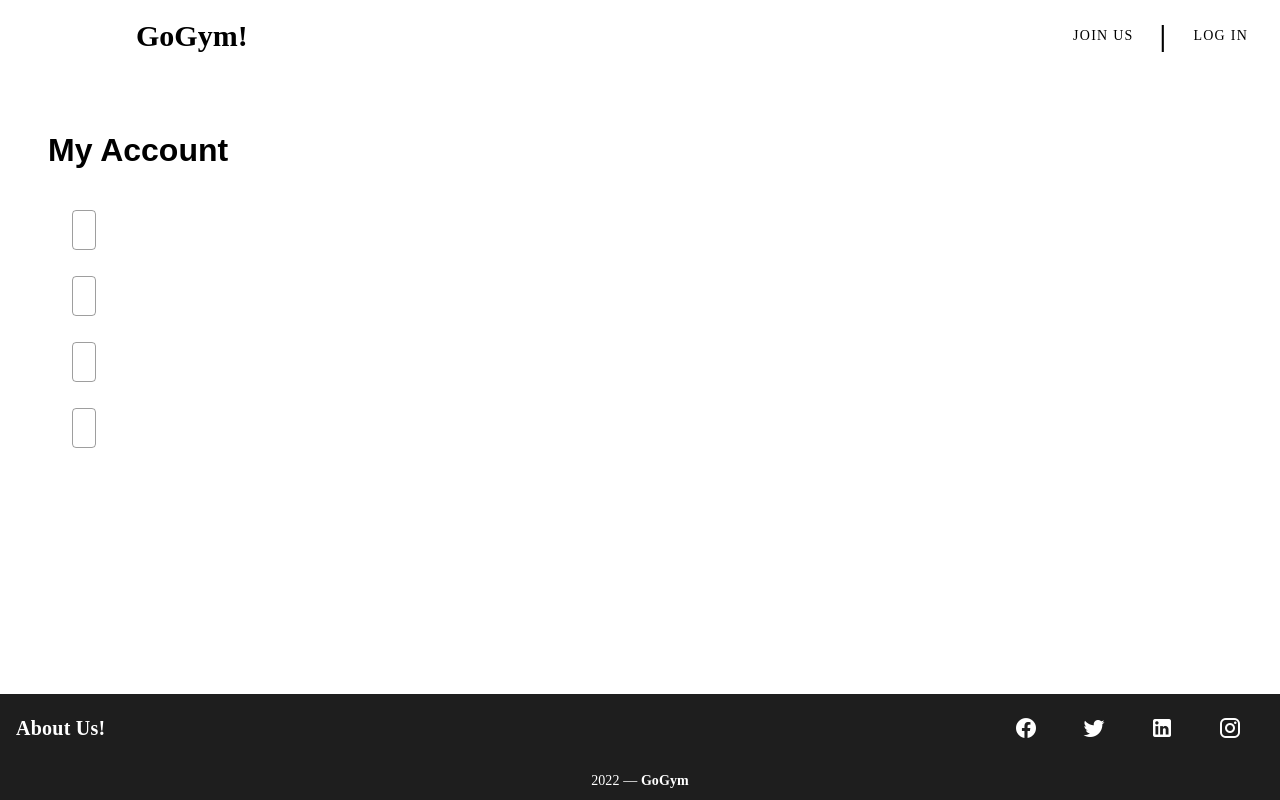
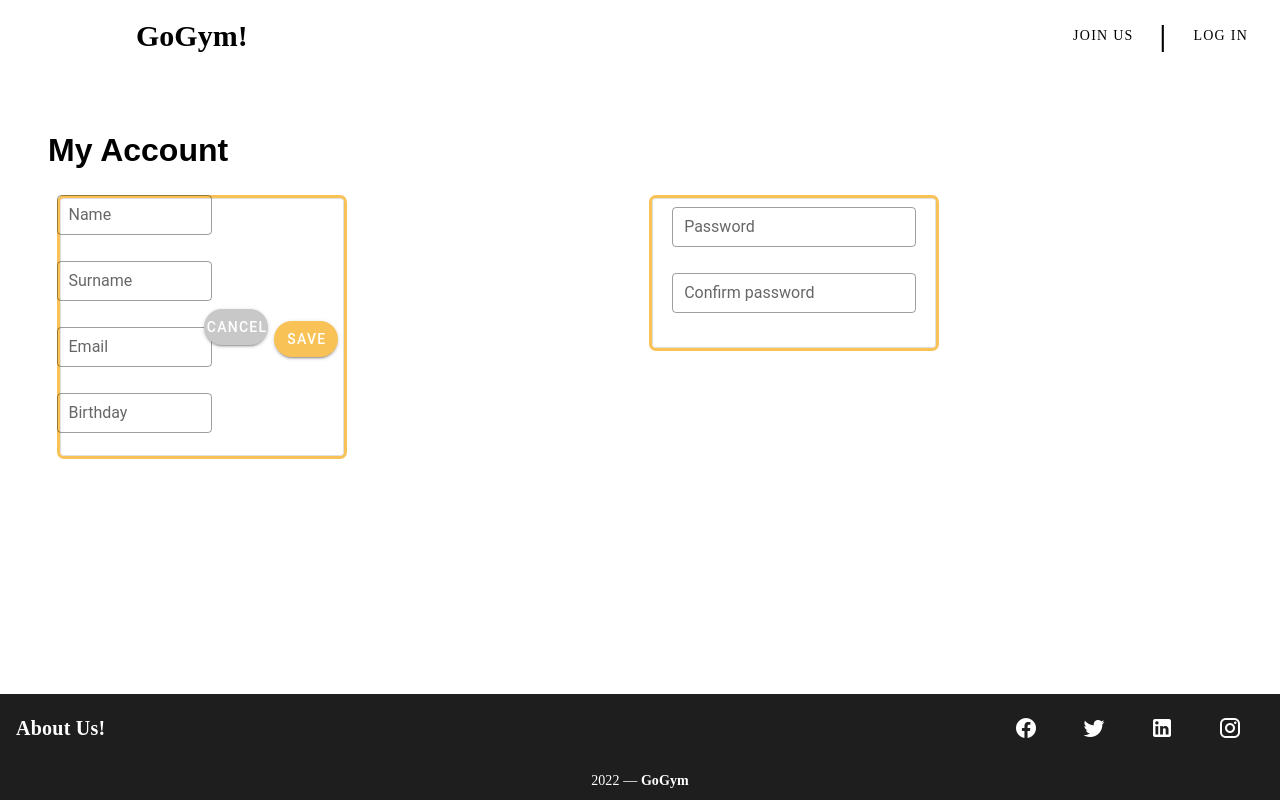
Before and after one commit to magflores/GoGym-web, a Vue app: page /profile in a window 1280 px wide. Built offline with nearby package versions, Linux system fonts and the light colour scheme; what vue-resource would draw is missing.

Commit message:
Fixing ProfileView

```diff
--- a/src/components/ProfileForm.vue
+++ b/src/components/ProfileForm.vue
@@ -1,10 +1,12 @@
 <template>
   <v-container>
     <v-row>
-      <v-col cols="1">
-        <v-col cols="2" class="col-1-font">
+      <v-col>
+      <v-card outlined class="container-font" max-width="700%" max-height="700%">
+        <v-card-actions>
           <v-form class="form-font">
           <!--Name, Surname, Email, Birthday-->
+            <v-row>
               <v-text-field
                   label="Name"
                   placeholder="Enter your name"
@@ -12,6 +14,8 @@
                   dense
                   required
               />
+            </v-row>
+            <v-row>
               <v-text-field
                   label="Surname"
                   placeholder="Enter your surname"
@@ -19,6 +23,8 @@
                   dense
                   required
               />
+            </v-row>
+            <v-row>
               <v-text-field
                   label="Email"
                   placeholder="Enter your email"
@@ -26,6 +32,8 @@
                   dense
                   required
               />
+            </v-row>
+            <v-row>
               <v-text-field
                   label="Birthday"
                   placeholder="Enter your birthday"
@@ -33,9 +41,55 @@
                   dense
                   required
               />
+            </v-row>
           </v-form>
+        </v-card-actions>
+        <v-card-actions>
+          <v-row>
+            <v-btn class="button-font"
+              width="20%"
+              rounded
+              color="#C8C8C8"
+              dark
+            >
+              Cancel
+            </v-btn>
+          </v-row>
+            <v-row>
+            <v-btn class="button-font"
+              width="20%"
+              rounded
+              color="#F8C256"
+              dark
+            >
+              Save
+            </v-btn>
+          </v-row>
+        </v-card-actions>
+      </v-card>
       </v-col>
-
+      <v-col cols="6">
+        <v-card outlined class="container-font">
+          <v-card-actions>
+            <v-form class="form-font">
+            <!--Password, Confirm password-->
+              <v-text-field
+                  label="Password"
+                  placeholder="Enter your password"
+                  outlined
+                  dense
+                  required
+              />
+              <v-text-field
+                  label="Confirm password"
+                  placeholder="Enter your password again"
+                  outlined
+                  dense
+                  required
+              />
+            </v-form>
+          </v-card-actions>
+        </v-card>
       </v-col>
     </v-row>
   </v-container>
@@ -44,7 +98,15 @@
 <script> </script>
 
 <style>
-.col-1-font {
+.container-font {
   font-family: 'Roboto', sans-serif;
+  outline-style: solid;
+  outline-color: #F8C256;
+  width: 50%;
+  display: flex;
+  justify-content: center;
+}
+.form-font {
+  width: 100%;
 }
 </style>
```
Lines whose indentation alone changed are shown as unchanged.
